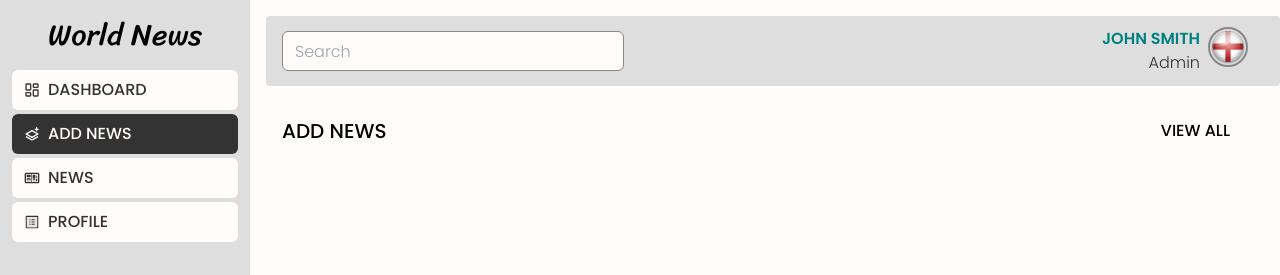
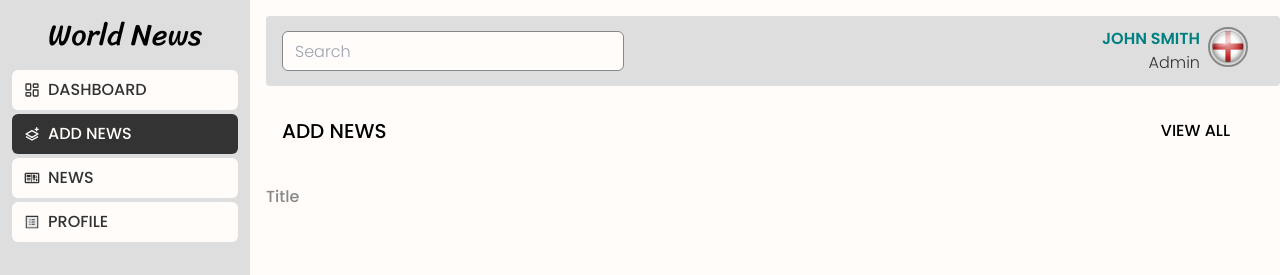
Before and after one commit to Nimira43/World-News, a React (Vite) app in the folder client/: page /dashboard/news/create in a window 1280 px wide. Shown: the top 275 px of the page. Built offline with nearby package versions, Linux system fonts and the light colour scheme.

Commit message:
CreateNews form - 1

```diff
--- a/client/src/dashboard/pages/CreateNews.jsx
+++ b/client/src/dashboard/pages/CreateNews.jsx
@@ -11,6 +11,21 @@ const CreateNews = () => {
           View All
         </Link>
       </div>
+
+      <form>
+        <div>
+          <label
+            htmlFor='title'
+            className='block text-md font-medium text-grey-medium mb'
+          >
+            Title
+          </label>
+        </div>
+
+
+      </form>
+
+
     </div>
   )
 }
```
